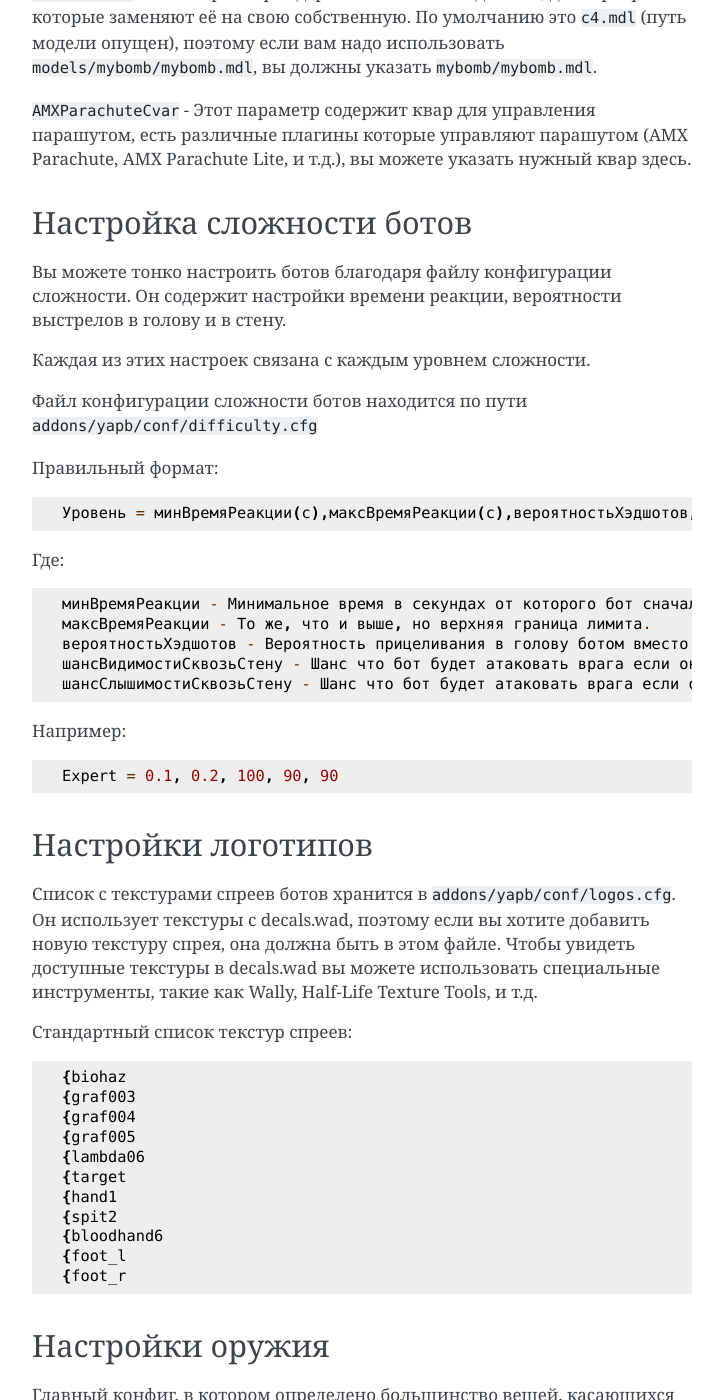
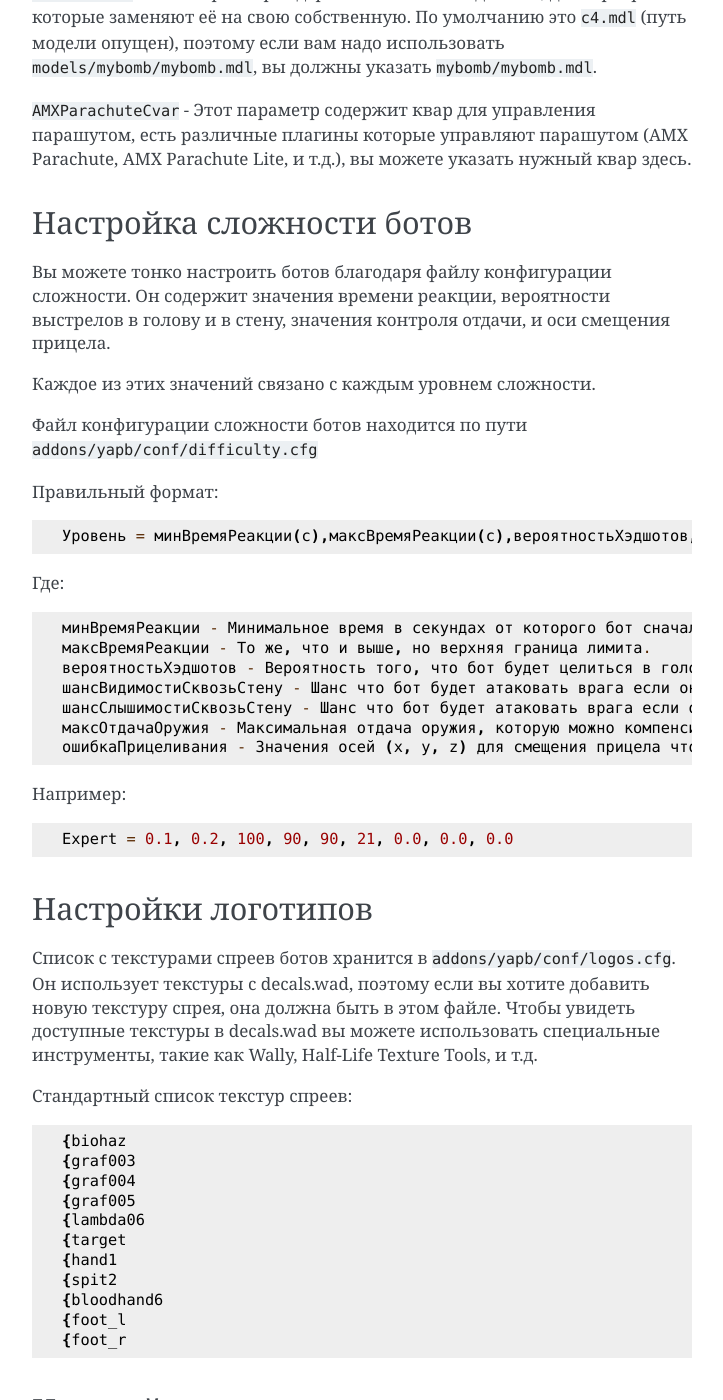
Before and after one commit to yapb/docs, a Sphinx documentation site: the page built from docs/configuring.rst, in a window 1280 px wide and 1400 px high, scrolled down 17248 px. Shown: the whole window, without its empty margins (388-1111 px from the left). Built offline with Sphinx 7.4.7, drawn with Linux system fonts in a browser that asks for light colours.

Commit message:
add: info about new variables in difficulty config

```diff
--- a/docs/configuring.rst
+++ b/docs/configuring.rst
@@ -683,28 +683,30 @@ yb_whose_your_daddy
 Настройка сложности ботов
 ================================
 Вы можете тонко настроить ботов благодаря файлу конфигурации сложности.
-Он содержит настройки времени реакции, вероятности выстрелов в голову и в стену.
+Он содержит значения времени реакции, вероятности выстрелов в голову и в стену, значения контроля отдачи, и оси смещения прицела.
 
-Каждая из этих настроек связана с каждым уровнем сложности.
+Каждое из этих значений связано с каждым уровнем сложности.
 
 Файл конфигурации сложности ботов находится по пути ``addons/yapb/conf/difficulty.cfg``
 
 Правильный формат::
 
-    Уровень = минВремяРеакции(с),максВремяРеакции(с),вероятностьХэдшотов,шансВидимостиСквозьСтену,шансСлышимостиСквозьСтену
+    Уровень = минВремяРеакции(с),максВремяРеакции(с),вероятностьХэдшотов,шансВидимостиСквозьСтену,шансСлышимостиСквозьСтену,максОтдачаОружия,ошибкаПрицеливания
 
 Где::
 
     минВремяРеакции - Минимальное время в секундах от которого бот сначала видит врага и время через которое он среагирует на него.
     максВремяРеакции - То же, что и выше, но верхняя граница лимита.
-    вероятностьХэдшотов - Вероятность прицеливания в голову ботом вместо тела если тело видно вместе с головой.
+    вероятностьХэдшотов - Вероятность того, что бот будет целиться в голову, а не в тело, если видны и тело, и голова.
     шансВидимостиСквозьСтену - Шанс что бот будет атаковать врага если он верит что он был здесь и только что его видел.
     шансСлышимостиСквозьСтену - Шанс что бот будет атаковать врага если он верит что он был здесь и только что его слышал.
+    максОтдачаОружия - Максимальная отдача оружия, которую можно компенсировать, путём приостановки огня.
+    ошибкаПрицеливания - Значения осей (x, y, z) для смещения прицела чтобы вызвать ошибки в прицеливании бота
 
 
 Например::
 
-    Expert = 0.1, 0.2, 100, 90, 90
+    Expert = 0.1, 0.2, 100, 90, 90, 21, 0.0, 0.0, 0.0
 
 Настройки логотипов
 ================================
```
